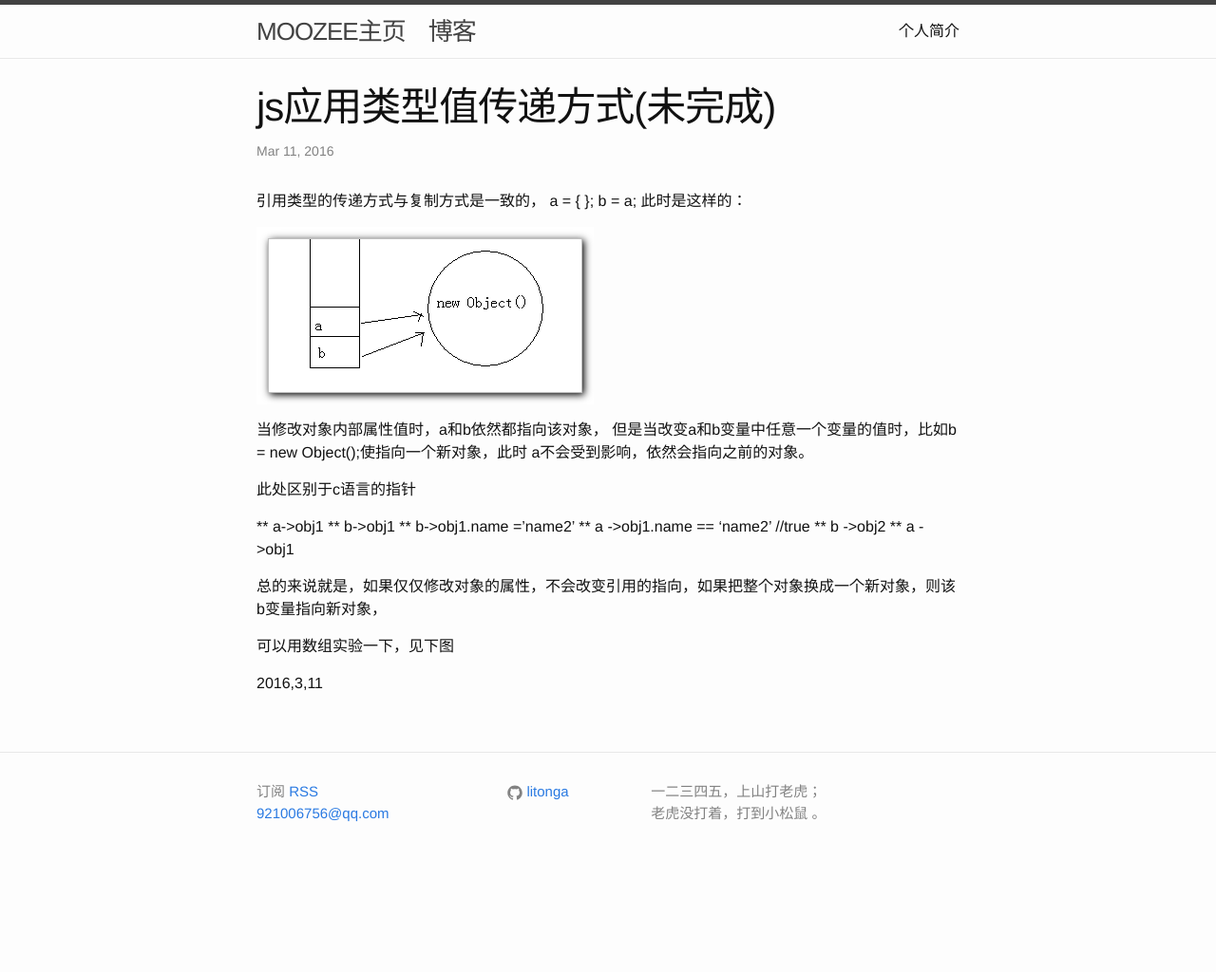
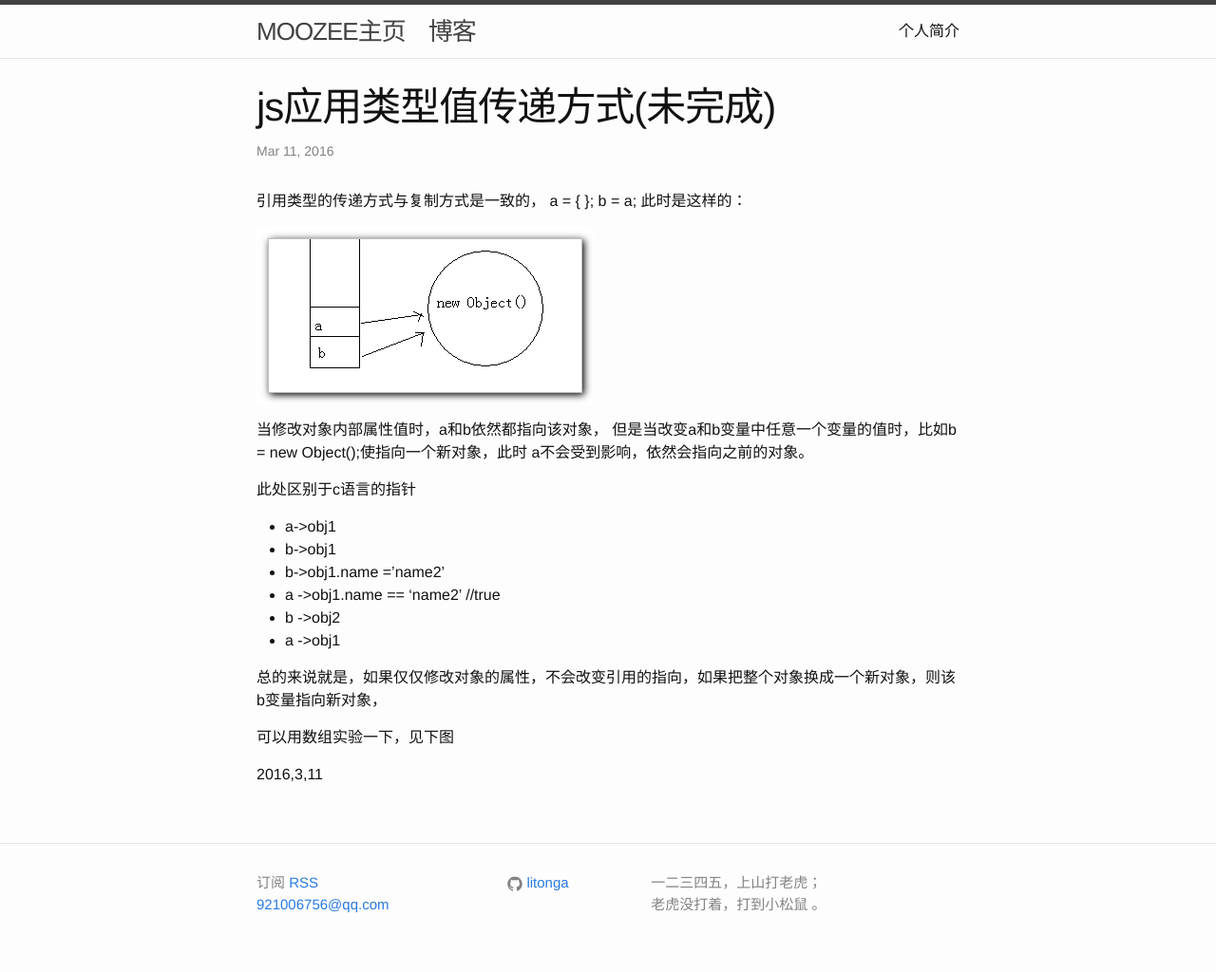
Before and after one commit to litonga/litonga.github.com, a Jekyll site: the page built from _posts/2016-3-11-jsYinYongLeiXingChuanDi.markdown, in a window 1280 px wide. Shown: the whole page at 95% size. Built offline with Jekyll 4.4.1, drawn with Linux system fonts in a browser that asks for light colours; before the commit the page ends 928 px from its top, so only the background shows below that.

```diff
--- a/_posts/2016-3-11-jsYinYongLeiXingChuanDi.markdown
+++ b/_posts/2016-3-11-jsYinYongLeiXingChuanDi.markdown
@@ -15,12 +15,12 @@ a不会受到影响，依然会指向之前的对象。
 
 此处区别于c语言的指针
 
- ** a->obj1
- ** b->obj1
- ** b->obj1.name ='name2'
- ** a ->obj1.name == 'name2' //true
- ** b ->obj2
- ** a ->obj1
+- a->obj1
+- b->obj1
+- b->obj1.name ='name2'
+- a ->obj1.name == 'name2' //true
+- b ->obj2
+-  a ->obj1
 
 总的来说就是，如果仅仅修改对象的属性，不会改变引用的指向，如果把整个对象换成一个新对象，则该b变量指向新对象，
 
```
